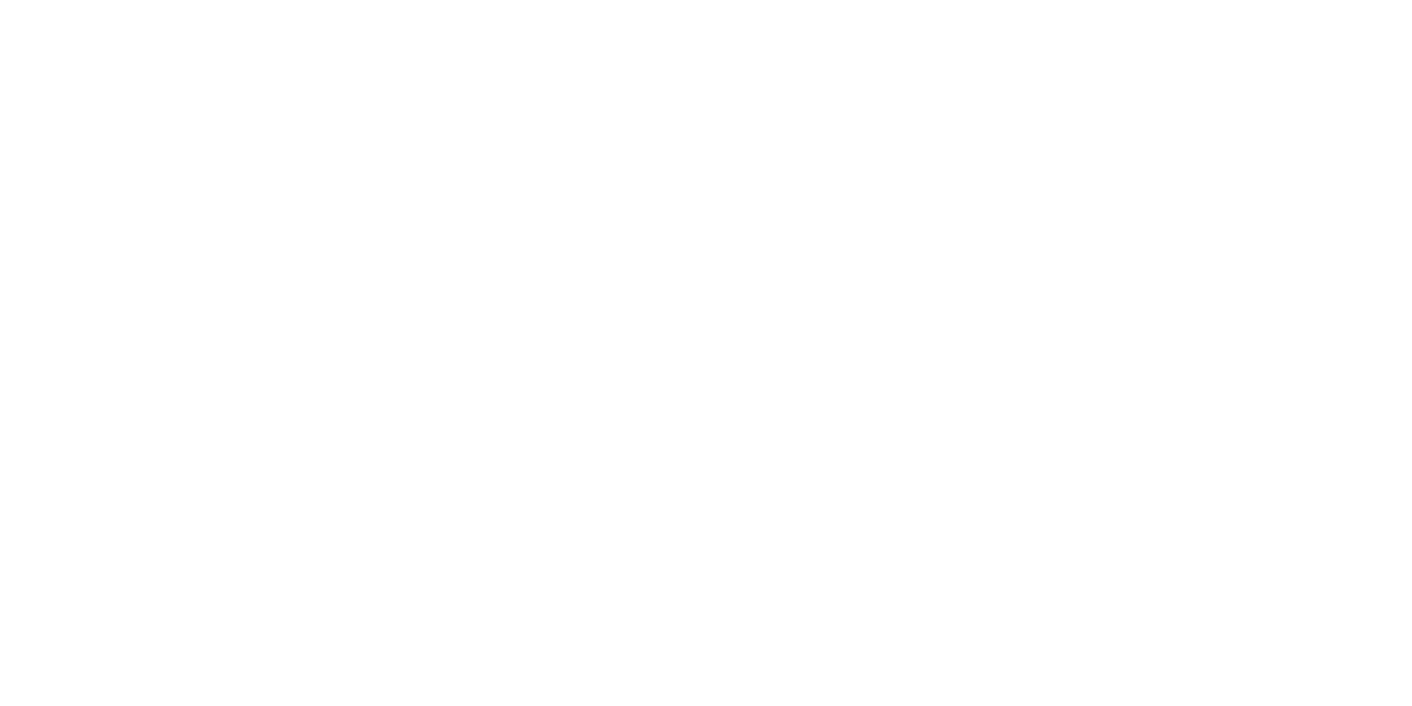
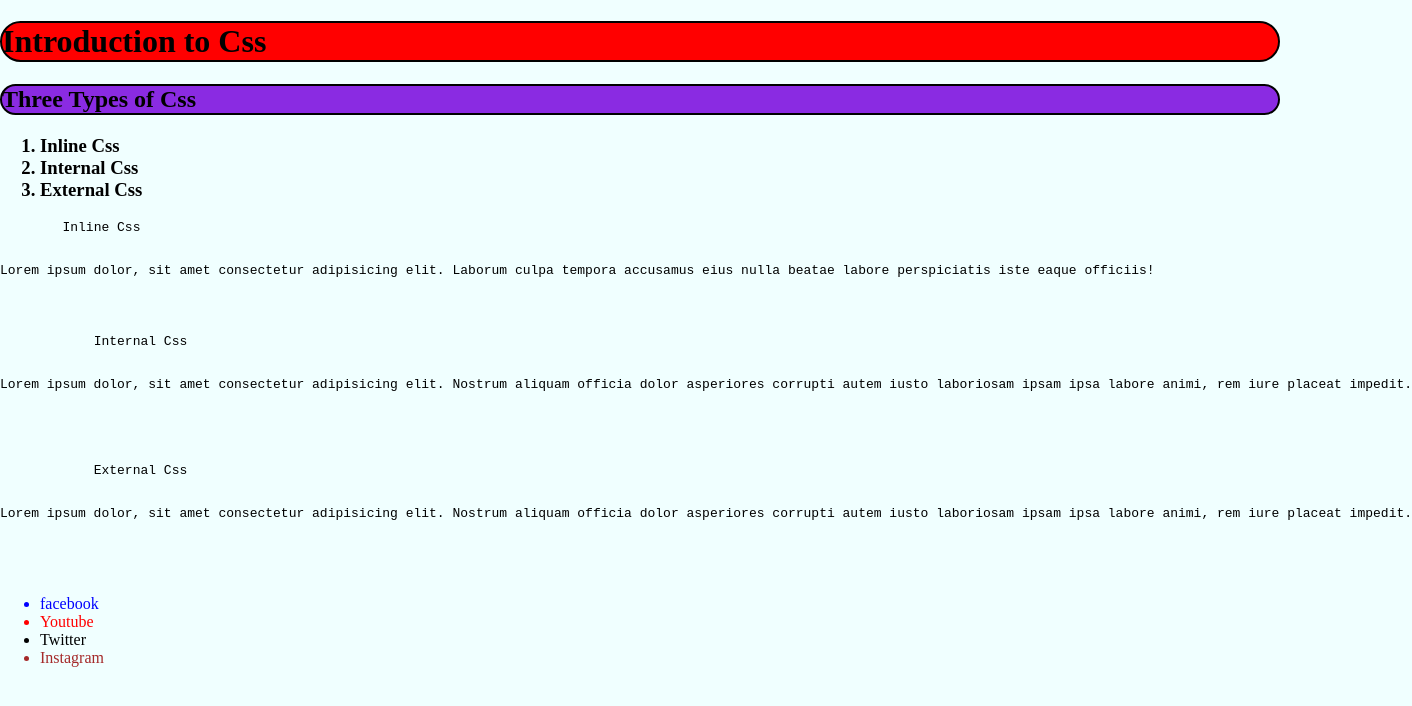
Before and after one commit to mehsudkhanaj/swl, a plain HTML site: page video11/index.html in a window 1280 px wide. Shown: the whole page, 1412 px wide, since content can reach past the window. Drawn offline with Linux system fonts and the light colour scheme.

Commit message:
Css Linking and Types

```diff
--- a/video11/index.html
+++ b/video11/index.html
@@ -7,6 +7,39 @@
     <link rel="stylesheet" href="style.css">
 </head>
 <body>
+    <h1>Introduction to Css</h1>
+    <h2>Three Types of Css</h2>
+    <h3>
+        <ol>
+            <li>Inline Css</li>
+            <li>Internal Css</li>
+            <li>External Css</li>
+        </ol>
+    </h3>
+    <pre>
+        <span>Inline Css</span>
+        <p>Lorem ipsum dolor, sit amet consectetur adipisicing elit. Laborum culpa tempora accusamus eius nulla beatae labore perspiciatis iste eaque officiis!</p>
+    </pre>
+    <span>
+        <pre>
+            <span>Internal Css</span>
+            <p>Lorem ipsum dolor, sit amet consectetur adipisicing elit. Nostrum aliquam officia dolor asperiores corrupti autem iusto laboriosam ipsam ipsa labore animi, rem iure placeat impedit.</p>
+
+        </pre>
+        <pre>
+            <span>External Css</span>
+            <p>Lorem ipsum dolor, sit amet consectetur adipisicing elit. Nostrum aliquam officia dolor asperiores corrupti autem iusto laboriosam ipsam ipsa labore animi, rem iure placeat impedit.</p>
+
+        </pre>
+        <ul>
+            <li class="facebook">facebook</li>
+            <li class="youtube">Youtube</li>
+            <li class="twitter">Twitter</li>
+            <li class="Instagram">Instagram</li>
+        </ul>
+    </span>
+
+
 
 </body>
 </html>
--- a/video11/style.css
+++ b/video11/style.css
@@ -0,0 +1,35 @@
+body{
+    background-color: azure;
+    margin: 0;
+    padding: 0;
+
+}
+
+
+h1{
+    background-color: red;
+
+    border: 2px solid black;
+    border-radius: 40px;
+    box-sizing: border-box;
+
+}
+h2{
+    background-color: blueviolet;
+    display: block;
+    border: 2px solid black;
+    border-radius: 40px;
+
+}
+.facebook{
+    color: blue;
+}
+.facebook:hover{
+    color: blueviolet;
+}
+.youtube{
+    color: red;
+}
+.Instagram{
+    color: brown;
+}
```
